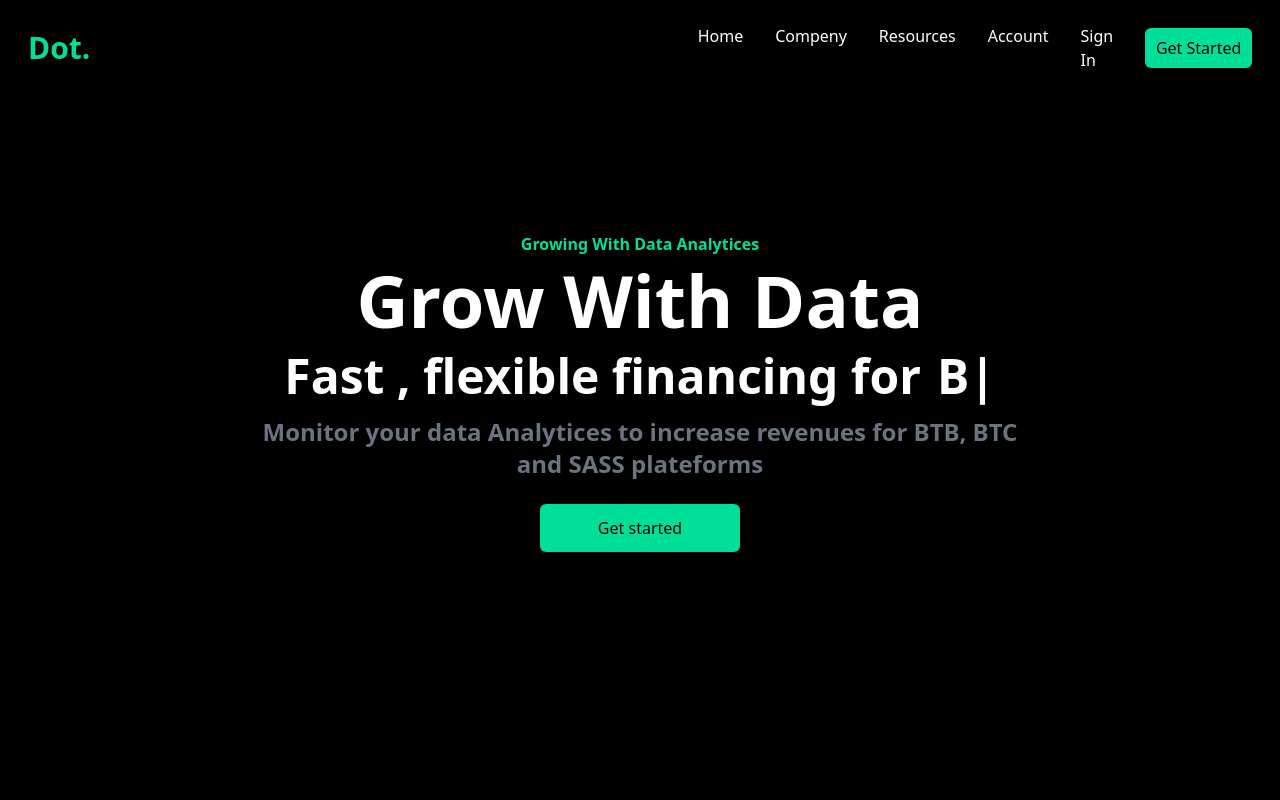
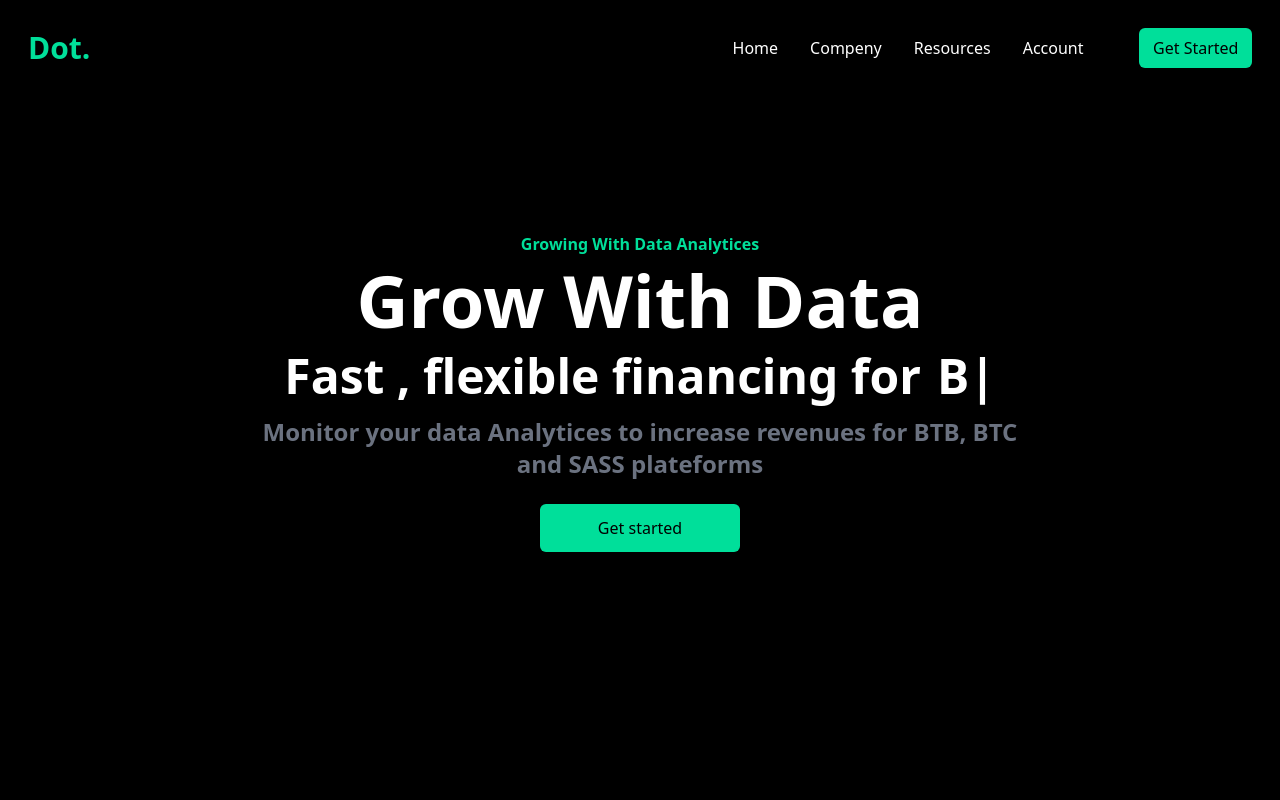
Before and after one commit to HaiderAbas/website, a React (Create React App) app: page / in a window 1280 px wide. Shown: the top 800 px of the page. Built offline with nearby package versions, Linux system fonts and the light colour scheme.

Commit message:
completed-footer

```diff
--- a/src/components/navabr/nav.js
+++ b/src/components/navabr/nav.js
@@ -17,9 +17,8 @@ function Nav() {
           <li className="p-4">Compeny</li>
           <li className="p-4">Resources</li>
           <li className="p-4">Account </li>
-          <li className="p-4">Sign In</li>
         </ul>
-        <button className="bg-[#00df9a] w-[200px] rounded-md  font-medium ml-4 my-4 mx-auto py-2 text-black">Get Started</button>
+        <button className="bg-[#00df9a] w-[200px] rounded-md  font-medium ml-10 my-4 mx-auto py-2 text-black">Get Started</button>
         <div onClick={handlenav} className="block md:hidden">
           {!nav ? <AiOutlineClose size={20} /> : <AiOutlineMenu size={20} />}
         </div>
```
